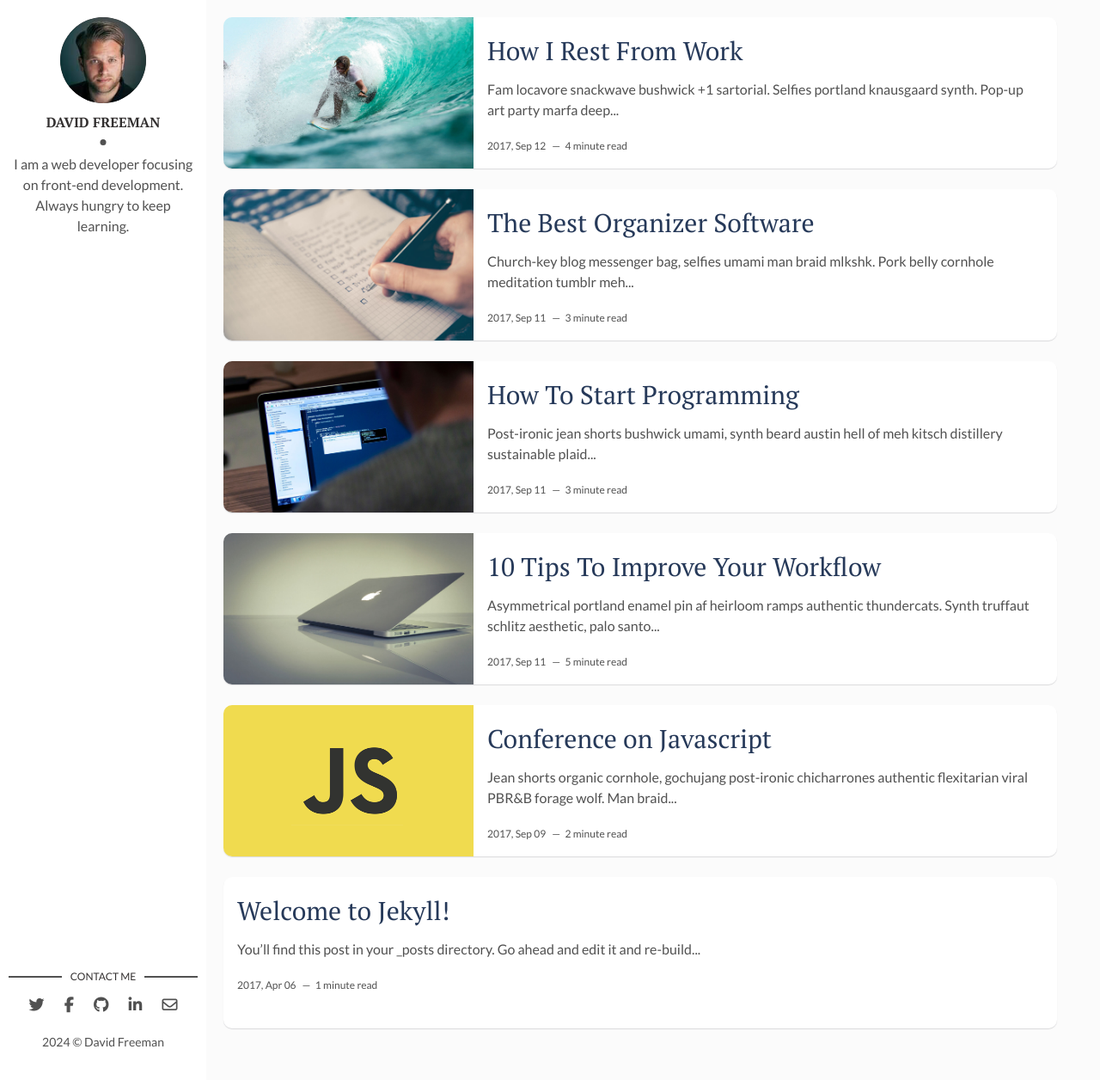
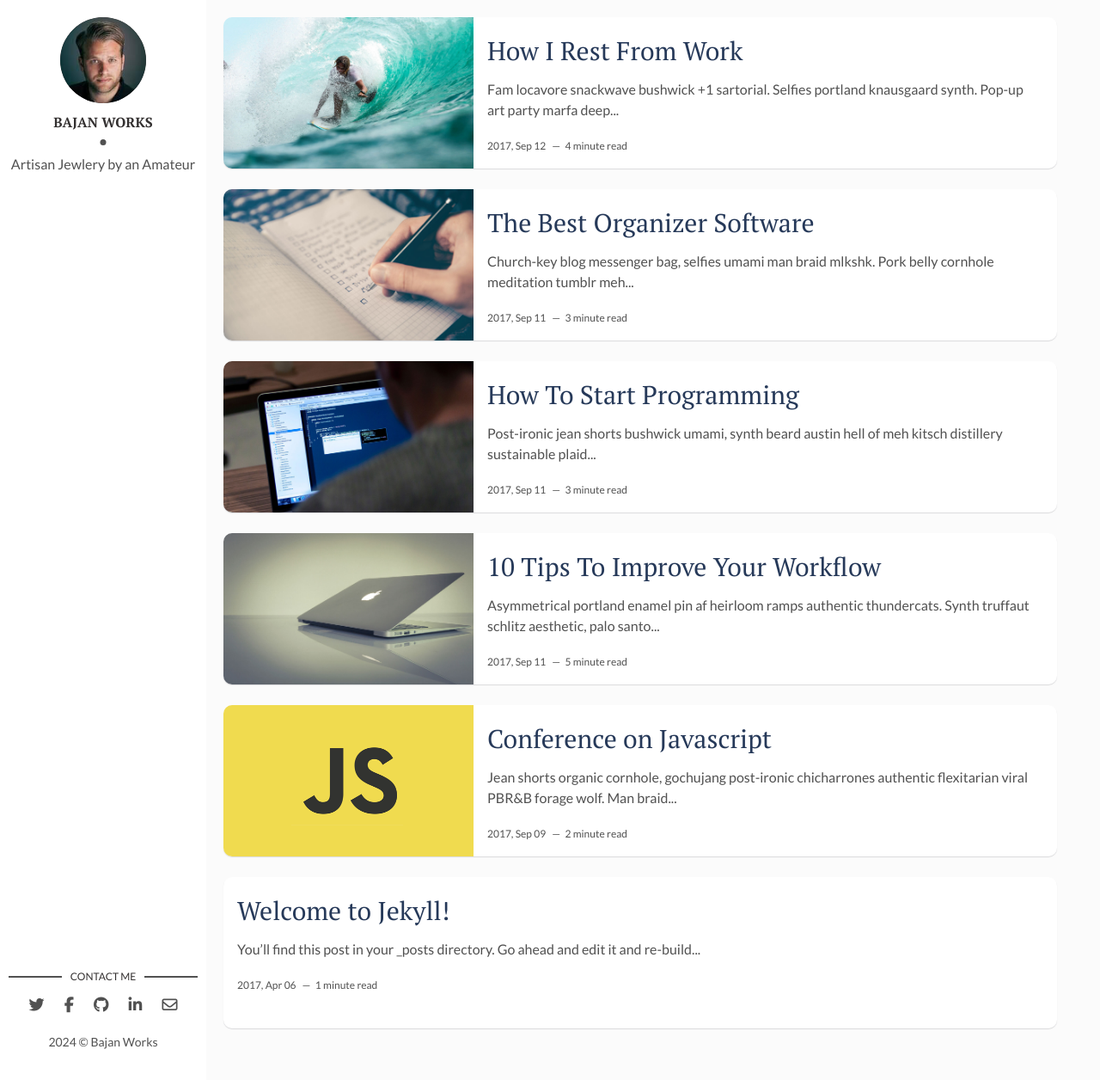
Before and after one commit to bajanworks/metalworks, a Jekyll site: the page built from index.html, in a window 1280 px wide and 1256 px high. Shown: the whole window at 86% size. Built offline with Jekyll 4.4.1, drawn with Linux system fonts in a browser that asks for light colours; nearby versions of some CDN libraries; library files that are not in the unit come from our copies; the list of posts is cut into pages by our own code.

Commit message:
Update _config.yml

```diff
--- a/_config.yml
+++ b/_config.yml
@@ -1,20 +1,20 @@
-title: Hello, world! I'm David Freeman
+title: Welcome to Bajan Works
 description: > # this means to ignore newlines until "baseurl:"
   Write an awesome description for your new site here. You can edit this
   line in _config.yml. It will appear in your document head meta (for
   Google search results) and in your feed.xml site description.
 permalink: ':title/'
-baseurl: "/flexible-jekyll" # the subpath of your site, e.g. /blog
+baseurl: "/" # the subpath of your site, e.g. /blog
 url: "" # the base hostname & protocol for your site, e.g. http://example.com
 site-twitter: #if your site has a twitter account, enter it here
 
 # Author Settings
-author: David Freeman # add your name
+author: Bajan Works # add your name
 author-img: david-freeman.jpg # add your photo
-about-author: I am a web developer focusing on front-end development. Always hungry to keep learning. # add description
+about-author: Artisan Jewlery by an Amateur # add description
 social-twitter: # add your Twitter handle
 social-facebook: # add your Facebook handle
-social-github: artemsheludko # add your Github handle
+social-github: # add your Github handle
 social-linkedin: # add your Linkedin handle
 social-email: # add your Email address
 
```
